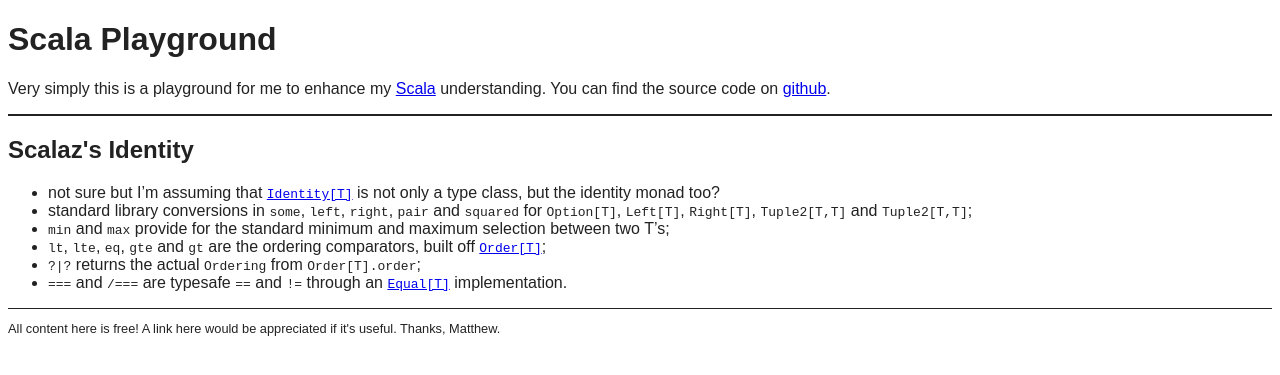
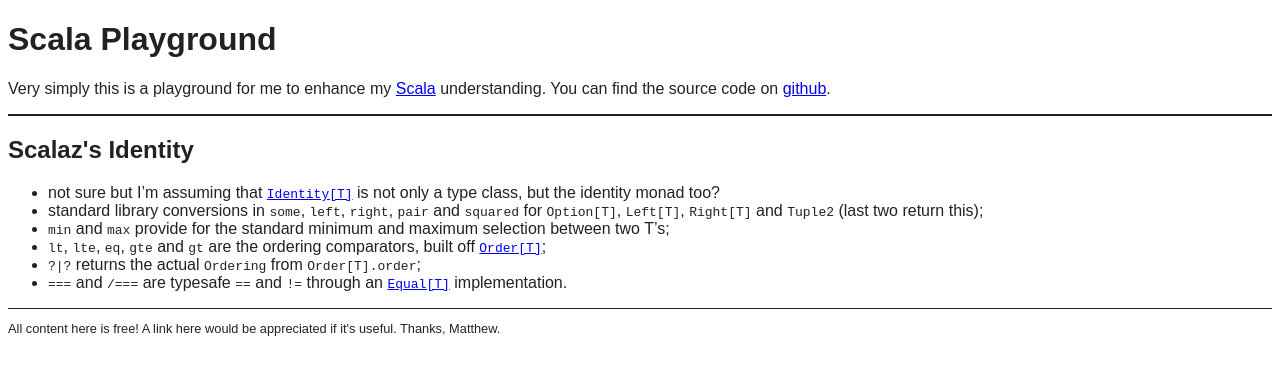
Before and after one commit to mattdenner/scala-playground, a Jekyll site: the page built from _posts/2013-02-01-identity.markdown, in a window 1280 px wide. Shown: the top 375 px of the page. Built offline with Jekyll 4.4.1, drawn with Linux system fonts in a browser that asks for light colours.

Commit message:
Updated Identity notes

```diff
--- a/_posts/2013-02-01-identity.markdown
+++ b/_posts/2013-02-01-identity.markdown
@@ -4,7 +4,7 @@
 tested_by: "scalaz/IdentitySpec"
 ---
 * not sure but I'm assuming that [`Identity[T]`](http://scalaz.github.com/scalaz/scalaz-2.9.1-6.0.4/doc.sxr/scalaz/Identity.scala.html) is not only a type class, but the identity monad too?
-* standard library conversions in `some`, `left`, `right`, `pair` and `squared` for `Option[T]`, `Left[T]`, `Right[T]`, `Tuple2[T,T]` and `Tuple2[T,T]`;
+* standard library conversions in `some`, `left`, `right`, `pair` and `squared` for `Option[T]`, `Left[T]`, `Right[T]` and `Tuple2` (last two return this);
 * `min` and `max` provide for the standard minimum and maximum selection between two T's;
 * `lt`, `lte`, `eq`, `gte` and `gt` are the ordering comparators, built off [`Order[T]`](http://scalaz.github.com/scalaz/scalaz-2.9.1-6.0.4/doc.sxr/scalaz/Order.scala.html);
 * `?|?` returns the actual `Ordering` from `Order[T].order`;
```
